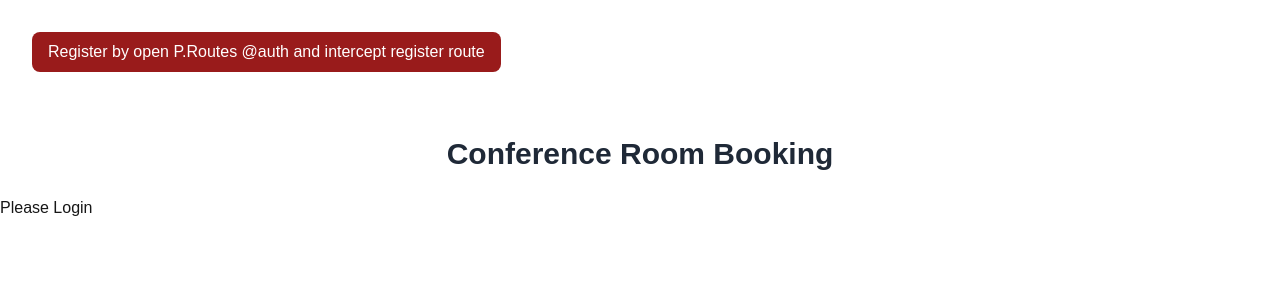
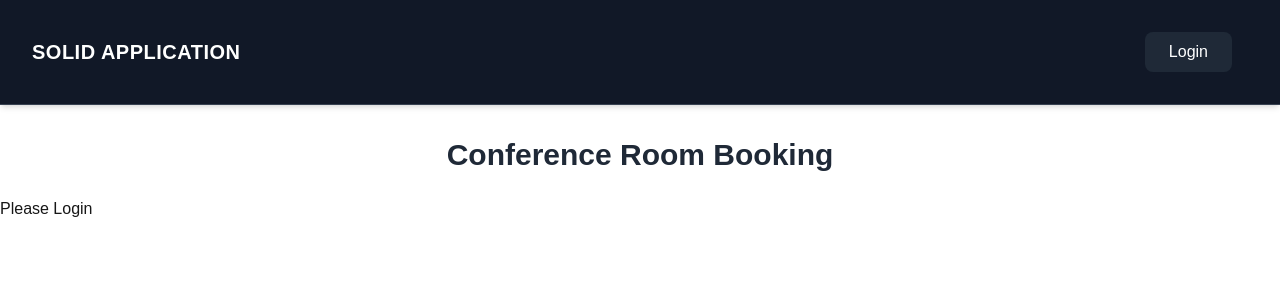
Before and after one commit to wojciechfpga/NextFlask, a Next.js app: page / in a window 1280 px wide. Shown: the top 300 px of the page. Built offline with nearby package versions, Linux system fonts and the light colour scheme.

Commit message:
Calendar work

```diff
--- a/src/app/@auth/(.)notlogin/page.jsx
+++ b/src/app/@auth/(.)notlogin/page.jsx
@@ -2,6 +2,7 @@
 import Link from "next/link"
 import { useEffect } from "react"
 import { useRouter } from 'next/navigation';
+import { useDispatch, useSelector } from "react-redux";
 export default function NoView() {
     const router =useRouter()
 
--- a/src/app/@auth/default.jsx
+++ b/src/app/@auth/default.jsx
@@ -1,6 +1,13 @@
-import Link from "next/link"
+import Link from "next/link";
+
 export default function NoView() {
-    return (<div><nav>
-        <Link href="/login"><button className="bg-red-800 text-white py-2 px-4 rounded-lg m-8">Register by open P.Routes @auth and intercept register route</button></Link>
-    </nav></div>)
+    return (
+        <div>
+                <Link href="/login">
+                    <button className="bg-gray-800 text-white py-2 px-6 rounded-lg hover:bg-gray-700 focus:outline-none focus:ring-2 focus:ring-gray-600 m-4">
+                        Login
+                    </button>
+                </Link>
+        </div>
+    );
 }
--- a/src/app/layout.tsx
+++ b/src/app/layout.tsx
@@ -1,7 +1,7 @@
 import type { Metadata } from "next";
 import localFont from "next/font/local";
 import "./globals.css";
-
+import HeaderLayout from '../components/Header'
 import ReduxProvider from '../components/Wrap';
 const geistSans = localFont({
   src: "./fonts/GeistVF.woff",
@@ -31,7 +31,7 @@ export default function RootLayout({
         className={`${geistSans.variable} ${geistMono.variable} antialiased`}
       >
         <ReduxProvider>
-          {auth}
+        <HeaderLayout children={auth}></HeaderLayout>
         {children}
         </ReduxProvider>
       </body>
--- /dev/null
+++ b/src/components/Header.jsx
@@ -0,0 +1,11 @@
+const HeaderLayout=({ children }) => {
+    return (
+        <header className="bg-gray-900 text-white py-4 px-8 shadow-md border-b border-gray-700">
+            <div className="flex justify-between items-center">
+                <h1 className="text-xl font-bold uppercase tracking-wide">Solid Application</h1>
+                <div>{children}</div>
+            </div>
+        </header>
+    );
+}
+export default HeaderLayout
```
